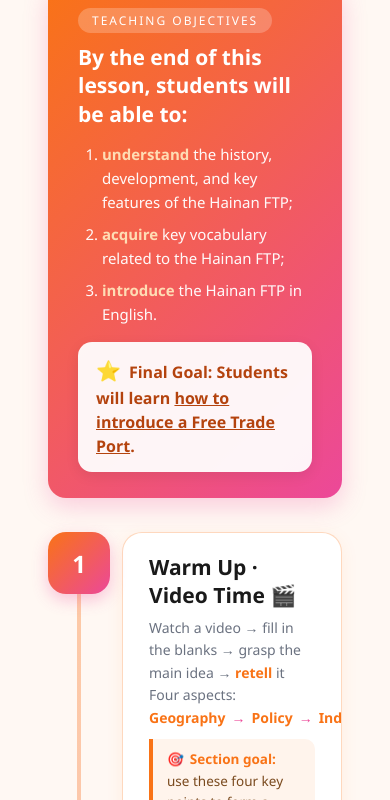
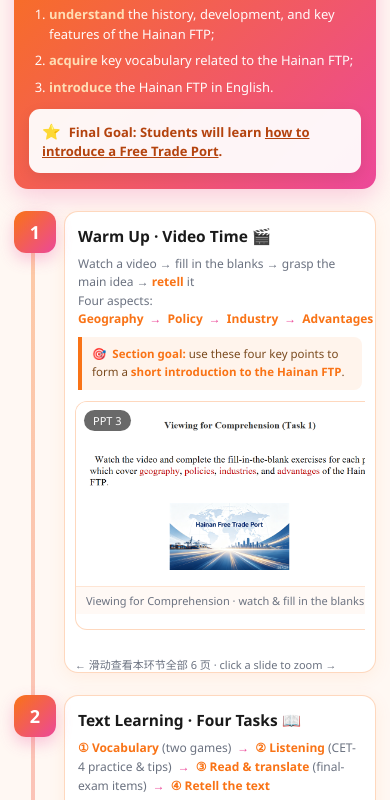
Before and after one commit to ziyu1032/UN1-COURSEMAP, a plain HTML site: page index.html in a window 390 px wide. Shown: the part 172-972 px from the top of the page. Drawn offline with Linux system fonts and the light colour scheme.

Commit message:
Add index.html

```diff
--- a/index.html
+++ b/index.html
@@ -70,6 +70,37 @@
   .lb{position:fixed; inset:0; background:rgba(26,26,26,.78); display:none; align-items:center; justify-content:center; z-index:50; cursor:zoom-out; padding:30px;}
   .lb.show{display:flex;}
   .lb img{max-width:96vw; max-height:92vh; border-radius:12px; box-shadow:0 20px 60px rgba(0,0,0,.5);}
+
+  /* ---- mobile adaptation ---- */
+  @media (max-width: 768px){
+    header{padding:16px 16px 10px;}
+    header h1{font-size:17px; line-height:1.45;}
+    main{padding:0 14px 40px;}
+    .goal{padding:16px 15px; border-radius:14px; margin-bottom:22px;}
+    .goal .tag{font-size:10px; padding:3px 10px;}
+    .goal h2{font-size:15.5px;}
+    .goal ol{padding-left:20px; gap:6px; margin-top:10px;}
+    .goal ol li{font-size:13px; line-height:1.55;}
+    .goal .ult{font-size:13px; padding:11px 13px; border-radius:11px; margin-top:12px;}
+    .goal .ult .st{font-size:15px;}
+    .spine{padding-left:50px;}
+    .spine::before{left:17px; top:22px; bottom:22px;}
+    .node{left:-50px; width:42px; height:42px; border-radius:12px; font-size:18px;}
+    .branch{margin-bottom:22px;}
+    .branch-card{border-radius:14px;}
+    .branch-head{padding:13px 13px 9px;}
+    .branch-head h3{font-size:15.5px;}
+    .branch-head .flow{font-size:12px; line-height:1.55;}
+    .sgoal{font-size:11.5px; padding:8px 10px; margin-top:8px; border-radius:0 8px 8px 0;}
+    .strip-wrap{padding:2px 10px 14px;}
+    .strip{gap:10px; -webkit-overflow-scrolling:touch;}
+    .shot{width:min(86vw, 330px);}
+    .shot .cap{font-size:11px; padding:6px 10px;}
+    .nav{display:none;}
+    .hint{font-size:11px; padding:0 10px; text-align:left; margin-top:2px;}
+    footer{font-size:11px; padding:12px;}
+    .lb{padding:10px;}
+  }
 </style>
 </head>
 <body>
```
